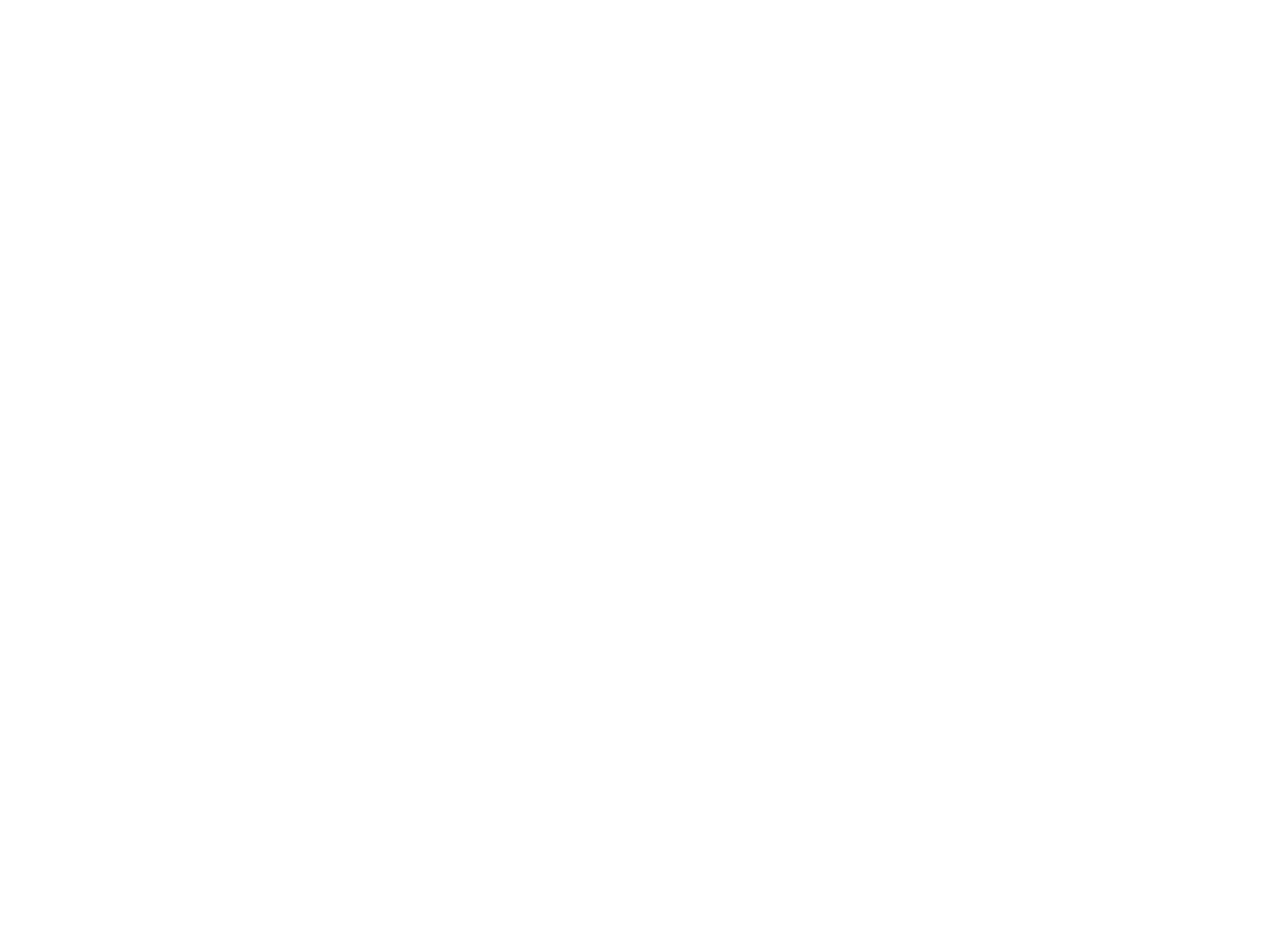
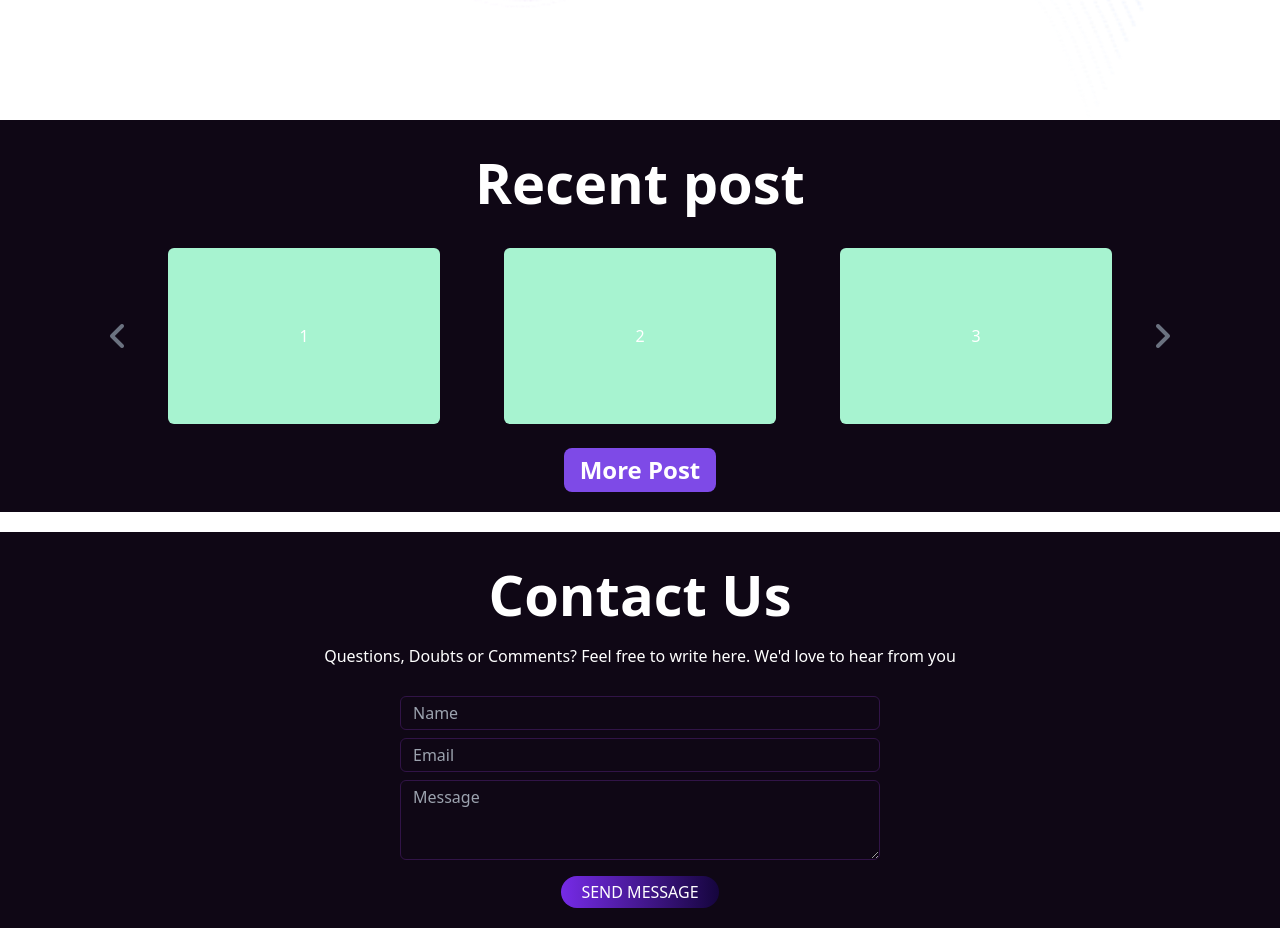
Before and after one commit to AbdulWaris786/PENCILHUB---Frontend, an Angular app: page / in a window 1280 px wide. Shown: the part 600-1528 px from the top of the page. Before the commit the page ends 800 px from the top, so only its background shows below. Built offline with nearby package versions, Linux system fonts and the light colour scheme.

Commit message:
Made Slider component responsive

```diff
--- a/src/app/home/components/mainPage/mainpage.component.html
+++ b/src/app/home/components/mainPage/mainpage.component.html
@@ -1,6 +1,6 @@
 <div class="h-[auto] w-[100vw] dark:bg-custom-gradient">
-    <!-- <app-header></app-header>
+    <app-header></app-header>
     <app-layer-one></app-layer-one>
-    <slider-component></slider-component> -->
+    <slider-component></slider-component>
     <contact-us-component></contact-us-component>
 </div>
--- a/src/app/home/components/sliderComponent/slider.component.html
+++ b/src/app/home/components/sliderComponent/slider.component.html
@@ -1,22 +1,22 @@
 <div class="bg-[rgb(15,7,21)] w-full px-5 py-5 flex flex-col items-center gap-[1.5rem] text-[rgb(255,255,255)] overflow-hidden">
-    <div class="text-[4.2rem]"><b>Recent post</b></div>
+    <div class="text-[3.5rem] sm_max:text-[3rem]"><b>Recent post</b></div>
     <div class="flex gap-10 items-center justify-center overflow-hidden">
-        <button (click)="previous()" class="text-[3rem] rounded-2xl active:scale-95">
-            <i class="fa-solid fa-caret-left"></i>
+        <button (click)="previous()" class="text-[2rem] text-gray-500 rounded-lg active:scale-95">
+            <i class="fa-solid fa-angle-left"></i>
         </button>
-        <div class="flex items-center justify-center w-[59rem] overflow-hidden slider_container" >
+        <div class="flex items-center justify-center w-[59rem] lg_max:w-[45rem] md_max:w-[38rem] overflow-hidden slider_container" >
             <div class="slider-container">
                 <div
                     *ngFor="let post of posts"
-                    class="post-card"
+                    class="post-card rounded-md"
                     [ngClass]="{ 'slide-left': slideLeft, 'slide-right': slideRight }">
                     <img [src]="" alt="">
                     {{post.num}}
                 </div>
             </div>
         </div>
-        <button (click)="next()" class=" text-[3rem] rounded-2xl active:scale-95">
-            <i class="fa-solid fa-caret-right"></i>
+        <button (click)="next()" class=" text-[2rem] text-gray-500 rounded-lg active:scale-95">
+            <i class="fa-solid fa-angle-right"></i>
         </button>
     </div>
     <div class="">
```
